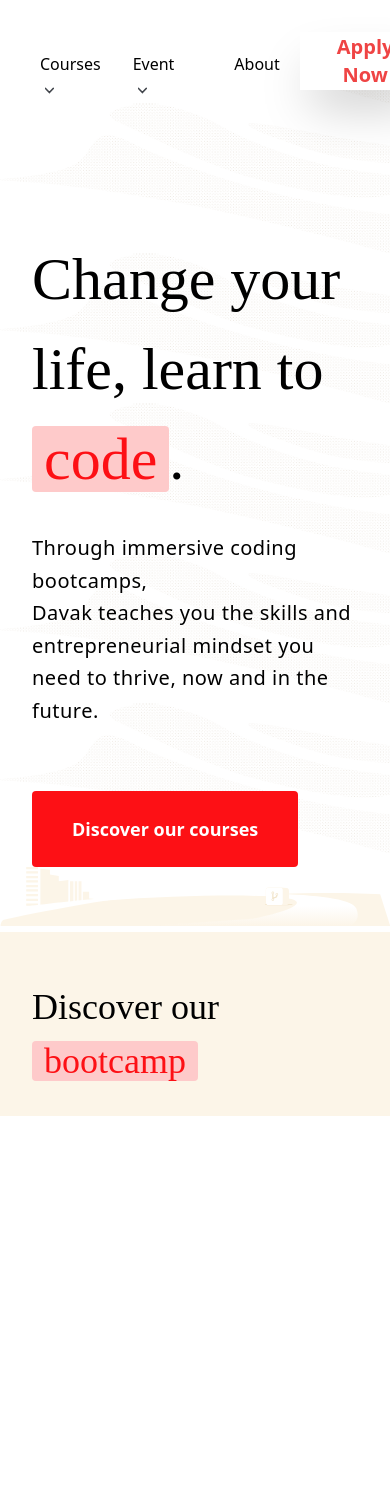
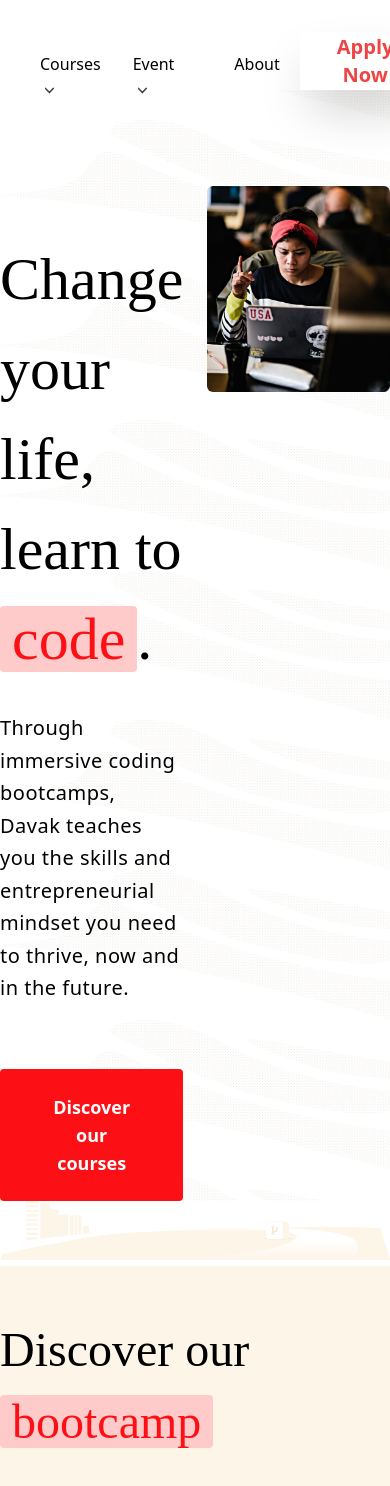
Before and after one commit to Akpughe/bootcamp-site, a Next.js app: page / in a window 390 px wide. Shown: the top 1486 px of the page. Before the commit the page ends 1116 px from the top, so only its background shows below. Built offline with nearby package versions, Linux system fonts and the light colour scheme; a web font is replaced by a local one.

Commit message:
remove res

```diff
--- a/pages/index.js
+++ b/pages/index.js
@@ -15,7 +15,7 @@ export default function Home() {
       <Layout>
         <section className="section_one pt-24 ">
           <div className="flex flex-wrap max-w-5xl m-auto">
-            <div className="flex-1 pr-6 sm:pl-0 pl-8">
+            <div className="flex-1 pr-6">
               <h1 className="text-6xl leading-normal mb-7 mt-12 ">
                 Change your life, learn to{' '}
                 <span
@@ -41,7 +41,7 @@ export default function Home() {
                 </button>
               </div>
             </div>
-            <div className="sm:flex-1 sm:flex hidden">
+            <div className="flex-1 ">
               <div>
                 <Image
                   className="rounded-md object-cover"
@@ -63,8 +63,8 @@ export default function Home() {
         {/* section 2  */}
         <section className="section_two">
           <div className="flex max-w-5xl m-auto">
-            <div className="sm:pl-0 sm:pr-0 pr-8 pl-8">
-              <h1 className="sm:text-5xl text-4xl leading-normal mb-7 mt-12 ">
+            <div className="">
+              <h1 className="text-5xl leading-normal mb-7 mt-12 ">
                 Discover our{' '}
                 <span
                   className=" px-3 bg-red-200 rounded"
```
